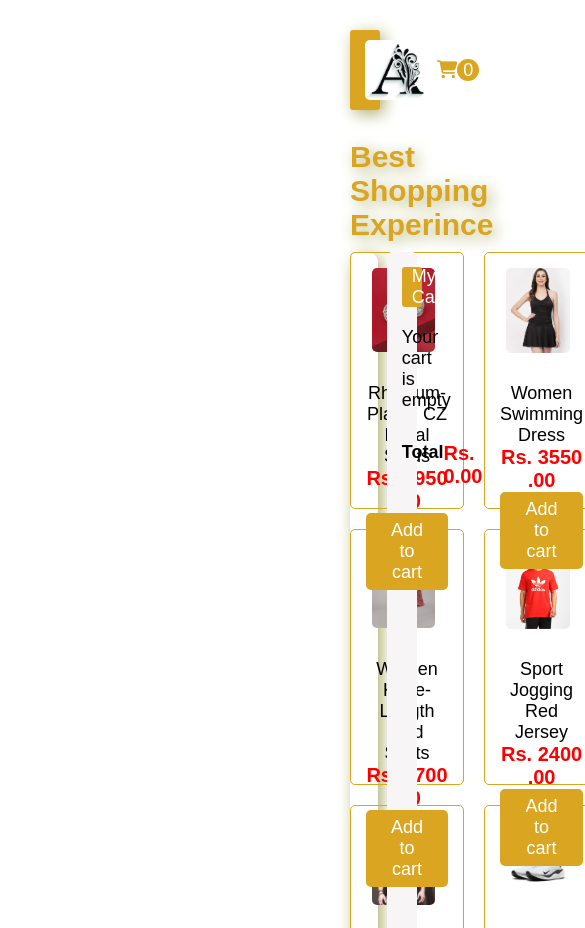
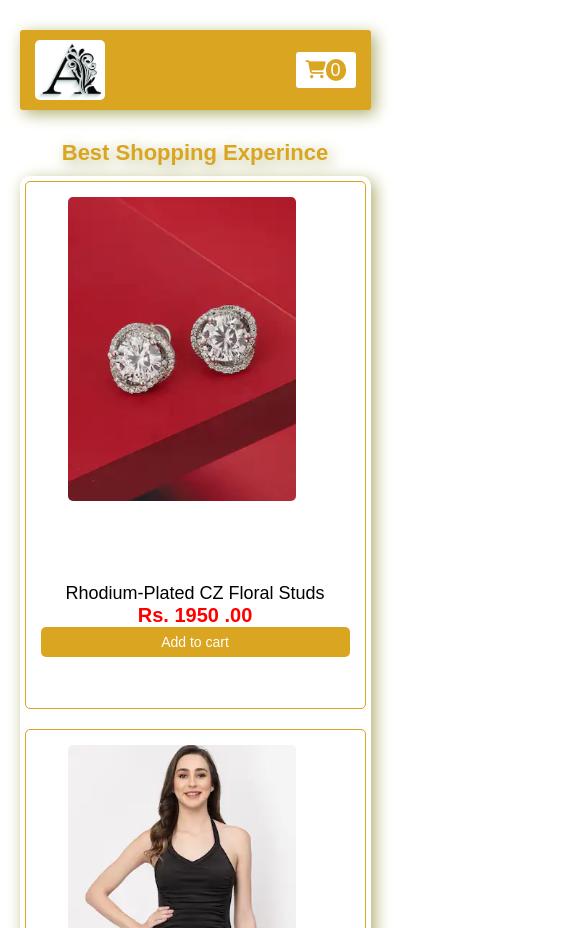
Before and after one commit to azmataliakbar/Shopping-Cart-Add-To-Bag, a plain HTML site: page index.html in a window 390 px wide. Shown: the top 928 px of the page, 585 px wide, since content can reach past the window. Drawn offline with Linux system fonts and the light colour scheme.

Commit message:
fixed sizes

```diff
--- a/addtocart.css
+++ b/addtocart.css
@@ -2,21 +2,21 @@
   margin: 0;
   padding: 0;
   box-sizing: border-box;
-    font-family: 'poppins', sans-serif;
+  font-family: 'Poppins', sans-serif;
   font-size: 18px;
 }
 
 body {
-  margin-bottom: 20px;
+  display: flex;
+  flex-direction: column;
   align-items: center;
   justify-content: center;
-  flex-direction: column;
-  margin-left: 350px;
+  margin: 0 auto;
 }
 
 .header {
   height: 80px;
-  width: 70%;
+  width: 90%; /* Adjusted for smaller screens */
   background-color: goldenrod;
   border-radius: 3px;
   margin: 30px 0;
@@ -25,11 +25,10 @@ body {
   justify-content: space-between;
   padding: 15px;
   box-shadow: 4px 4px 16px rgb(175, 175, 112);
-
 }
 
 .header .logo {
-      font-size: 30px;
+  font-size: 24px; /* Slightly smaller for responsiveness */
   font-weight: bold;
   color: white;
 }
@@ -41,14 +40,14 @@ body {
   align-items: center;
   padding: 7px 10px;
   border-radius: 3px;
-  width: 80px;
+  width: 70px;
 }
 
 .fa-solid {
   color: goldenrod;
 }
 
-.cart p{
+.cart p {
   height: 22px;
   width: 22px;
   display: flex;
@@ -58,18 +57,21 @@ body {
   background-color: goldenrod;
   color: white;
 }
+
 .container {
   display: flex;
-  width: 70%;
+  flex-wrap: wrap;
+  width: 90%; /* Adjusted for smaller screens */
   margin-bottom: 30px;
+  padding: 5px;
   border-radius: 10px;
   box-shadow: 4px 4px 16px rgb(175, 175, 112);
 }
 
 #root {
-  width: 60%;
+  width: 100%;
   display: grid;
-  grid-template-columns: repeat(2, 1fr);
+  grid-template-columns: repeat(auto-fit, minmax(200px, 1fr)); /* Flexible grid */
   grid-gap: 20px;
 }
 
@@ -85,16 +87,16 @@ body {
 }
 
 .sidebar {
-  width: 50%;
+  width: 100%; /* Full width on smaller screens */
   border-radius: 5px;
   background-color: #f7f5f5;
-  margin-left: 20px;
+  margin: 20px 0;
   padding: 15px;
   align-items: center;
 }
 
 .foot {
-  border-top:1px solid  #333;
+  border-top: 1px solid #333;
   padding: 10px 0;
   display: flex;
   margin: 20px 0;
@@ -109,17 +111,14 @@ body {
   border: 1px solid goldenrod;
   border-radius: 5px;
   padding: 15px;
-
 }
 
 .img-box {
-
   width: 100%;
   height: 180px;
   display: flex;
   justify-content: center;
   align-items: center;
-
 }
 
 .images {
@@ -155,6 +154,7 @@ button {
   cursor: pointer;
   color: white;
 }
+
 button:hover {
   background-color: #333;
 }
@@ -168,31 +168,29 @@ button:hover {
   border: 1px solid #aaa;
   border-radius: 3px;
   margin: 10px 10px;
-
 }
 
 .row-img {
   width: 50px;
   height: 50px;
   display: flex;
-  border-radius: 50%; /* Ensures a circular outer container */
+  border-radius: 50%;
   border: 1px solid goldenrod;
   justify-content: center;
   align-items: center;
-  overflow: hidden; /* Clips any overflowing content */
+  overflow: hidden;
 }
 
 .rowimg {
-  width: 90%; /* Ensures the image fills the container */
-  height: 90%; /* Ensures the image fills the container */
-  border-radius: 50%; /* Makes the image circular */
-  object-fit: fill; /* Ensures the image covers the container */
+  width: 90%;
+  height: 90%;
+  border-radius: 50%;
+  object-fit: fill;
 }
-
 
 .fa-trash:hover {
   cursor: pointer;
-  color:#333;
+  color: #333;
 }
 
 .logo {
@@ -200,6 +198,7 @@ button:hover {
   width: 70px;
   border-radius: 5px;
 }
+
 .shop-text {
   font-size: 30px;
   font-weight: bold;
@@ -207,3 +206,64 @@ button:hover {
   color: goldenrod;
   text-shadow: 4px 4px 16px rgb(175, 175, 112);
 }
+
+/* Media Queries for Responsiveness */
+@media (max-width: 768px) {
+  body {
+    margin-left: 0;
+  }
+
+  /* .header {
+    flex-direction: column;
+    align-items: center;
+    height: auto;
+    text-align: center;
+  } */
+  .header {
+    height: 80px;
+    width: 90%; /* Adjusted for smaller screens */
+    background-color: goldenrod;
+    border-radius: 3px;
+    margin: 30px 0;
+    display: flex;
+    align-items: center;
+    justify-content: space-between;
+    padding: 15px;
+    box-shadow: 4px 4px 16px rgb(175, 175, 112);
+  }
+
+  .container {
+    flex-direction: column;
+    align-items: center;
+  }
+
+  .sidebar {
+    width: 100%;
+  }
+}
+
+@media (max-width: 480px) {
+  .header .logo {
+    font-size: 20px;
+  }
+
+  .cart {
+    width: 60px;
+  }
+
+  .cart-item {
+    flex-direction: column;
+    align-items: flex-start;
+  }
+
+  button {
+    font-size: 14px;
+  }
+  .shop-text {
+    font-size: 22px;
+    font-weight: 800;
+    margin-bottom: 10px;
+    color: goldenrod;
+    text-shadow: 4px 4px 16px rgb(175, 175, 112);
+  }
+}
--- a/addtocart.js
+++ b/addtocart.js
@@ -53,6 +53,34 @@ const product = [
       image: 'images/8.jpg',
       title: 'Men Fresh Deodrant Nivea 150ml',
       price: 1850,
+
+    },
+    {
+      id: 9,
+      image: 'images/9.png',
+      title: 'Miss Rose Advance Version Color Lipstick',
+      price: 2750,
+
+    },
+    {
+      id: 10,
+      image: 'images/10.png',
+      title: 'Women Gold & Pearl Jewellery set',
+      price: 35500,
+
+    },
+    {
+      id: 11,
+      image: 'images/11.png',
+      title: 'Men Black & Green Sun Glasses',
+      price: 2350,
+
+    },
+    {
+      id: 12,
+      image: 'images/12.png',
+      title: 'I Phone I-12 Max Dark Gray ',
+      price: 255500,
 
     }
   ];
```
Also changed, not shown: images/10.png (added), images/11.png (added), images/12.png (added), images/9.jpg (deleted), images/9.png (added). Lines whose indentation alone changed are shown as unchanged.
